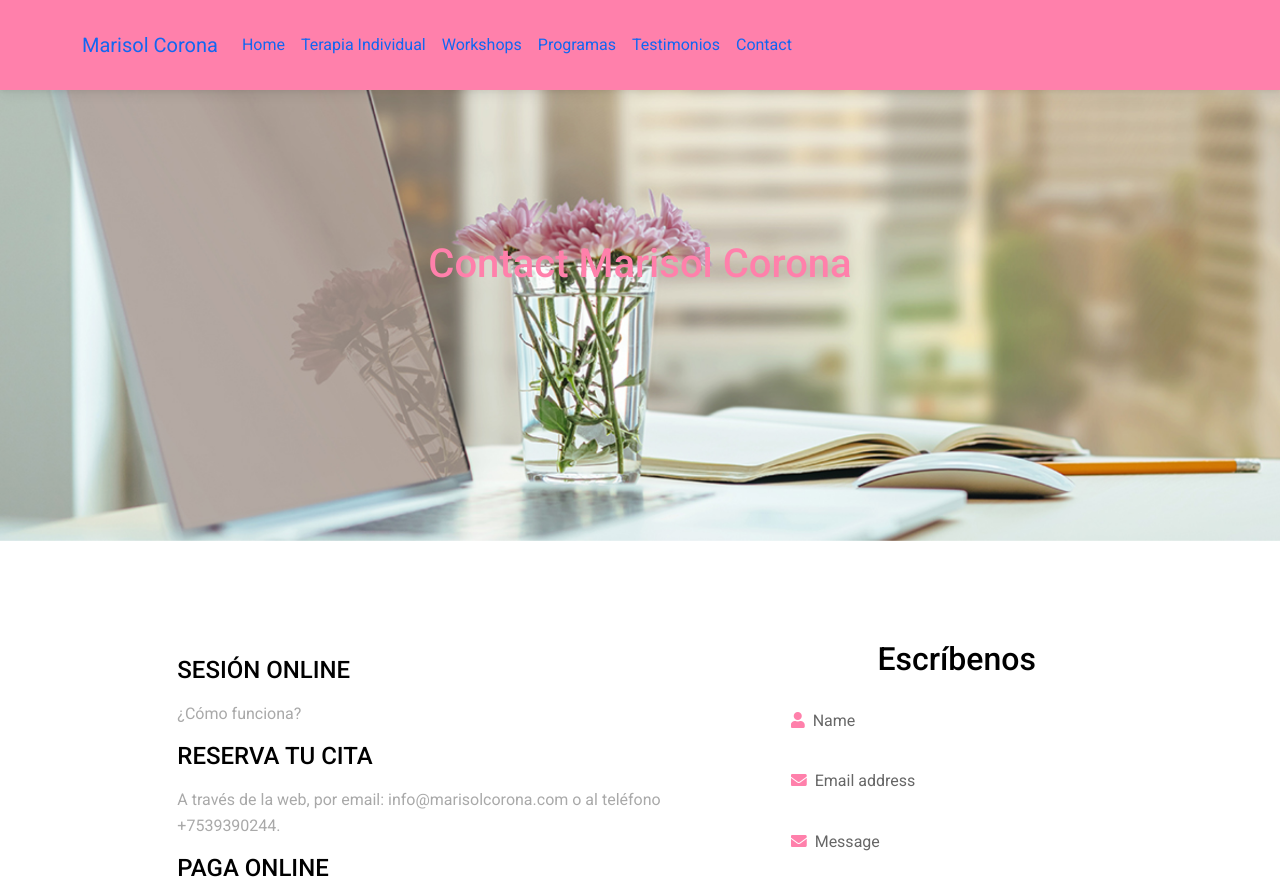
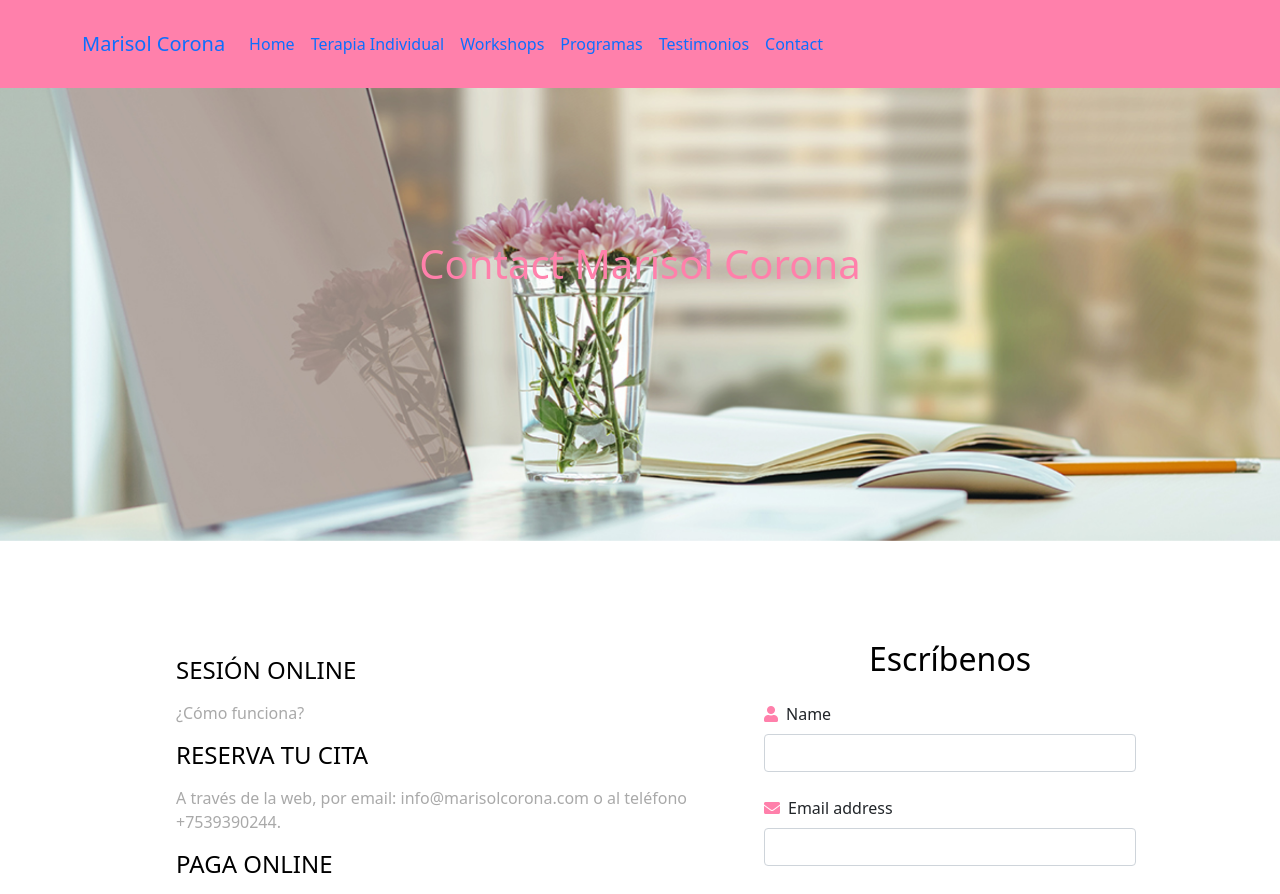
Before and after one commit to bendandoSolo/marisolcorona-next, a Next.js app: page /contact in a window 1280 px wide. Shown: the top 894 px of the page. Built offline with nearby package versions, Linux system fonts and the light colour scheme.

Commit message:
Just bootstrap, removed mdb

```diff
--- a/pages/_app.js
+++ b/pages/_app.js
@@ -29,11 +29,19 @@
           href="https://fonts.googleapis.com/css?family=Roboto:300,400,500,700&display=swap"
           rel="stylesheet"
         />
-        {/* <!-- MDB --> */}
+        {/* <!-- MDB -->
         <link
           href="https://cdnjs.cloudflare.com/ajax/libs/mdb-ui-kit/3.2.0/mdb.min.css"
           rel="stylesheet"
-        />
+        /> */}
+
+        {/* BOOTSTRAP */}
+        <link
+          href="https://cdn.jsdelivr.net/npm/bootstrap@5.0.0-beta1/dist/css/bootstrap.min.css"
+          rel="stylesheet"
+          integrity="sha384-giJF6kkoqNQ00vy+HMDP7azOuL0xtbfIcaT9wjKHr8RbDVddVHyTfAAsrekwKmP1"
+          crossorigin="anonymous"
+        ></link>
 
         {/* Meta tags added from original */}
         <meta
@@ -47,10 +55,16 @@
 
         <meta charset="UTF-8" />
 
-        {/* <!-- MDB --> */}
+        {/* <!-- MDB -->
         <script
           type="text/javascript"
           src="https://cdnjs.cloudflare.com/ajax/libs/mdb-ui-kit/3.2.0/mdb.min.js"
+        ></script> */}
+
+        <script
+          src="https://cdn.jsdelivr.net/npm/bootstrap@5.0.0-beta1/dist/js/bootstrap.bundle.min.js"
+          integrity="sha384-ygbV9kiqUc6oa4msXn9868pTtWMgiQaeYH7/t7LECLbyPA2x65Kgf80OJFdroafW"
+          crossorigin="anonymous"
         ></script>
       </Head>
       <Navbar />
--- a/pages/contact.js
+++ b/pages/contact.js
@@ -54,39 +54,39 @@
             <form>
               <h2 className="text-center mb-4">Escríbenos</h2>
               <div className="form-outline mb-4">
+                <label className="form-label" htmlFor="form4Example1">
+                  <i className="fas fa-user me-2"></i>
+                  Name
+                </label>
                 <input
                   type="text"
                   id="form4Example1"
                   className="form-control"
                 />
-                <label className="form-label" htmlFor="form4Example1">
-                  <i className="fas fa-user me-2"></i>
-                  Name
-                </label>
               </div>
 
               <div className="form-outline mb-4">
+                <label className="form-label" htmlFor="form4Example2">
+                  <i className="fas fa-envelope prefix grey-text me-2"></i>
+                  Email address
+                </label>
                 <input
                   type="email"
                   id="form4Example2"
                   className="form-control"
                 />
-                <label className="form-label" htmlFor="form4Example2">
-                  <i className="fas fa-envelope prefix grey-text me-2"></i>
-                  Email address
-                </label>
               </div>
 
               <div className="form-outline mb-4">
+                <label className="form-label" htmlFor="form4Example3">
+                  <i className="fas fa-envelope me-2"></i>
+                  Message
+                </label>
                 <textarea
                   className="form-control"
                   id="form4Example3"
                   rows="4"
                 ></textarea>
-                <label className="form-label" htmlFor="form4Example3">
-                  <i className="fas fa-envelope me-2"></i>
-                  Message
-                </label>
               </div>
 
               <div className="form-check d-flex justify-content-center mb-4">
--- a/styles/globals.css
+++ b/styles/globals.css
@@ -86,8 +86,8 @@
   color: white;
 }
 
-.service .card {
-  min-height: 525px;
+.card {
+  min-height: 575px;
 }
 
 /* HOME */
```
